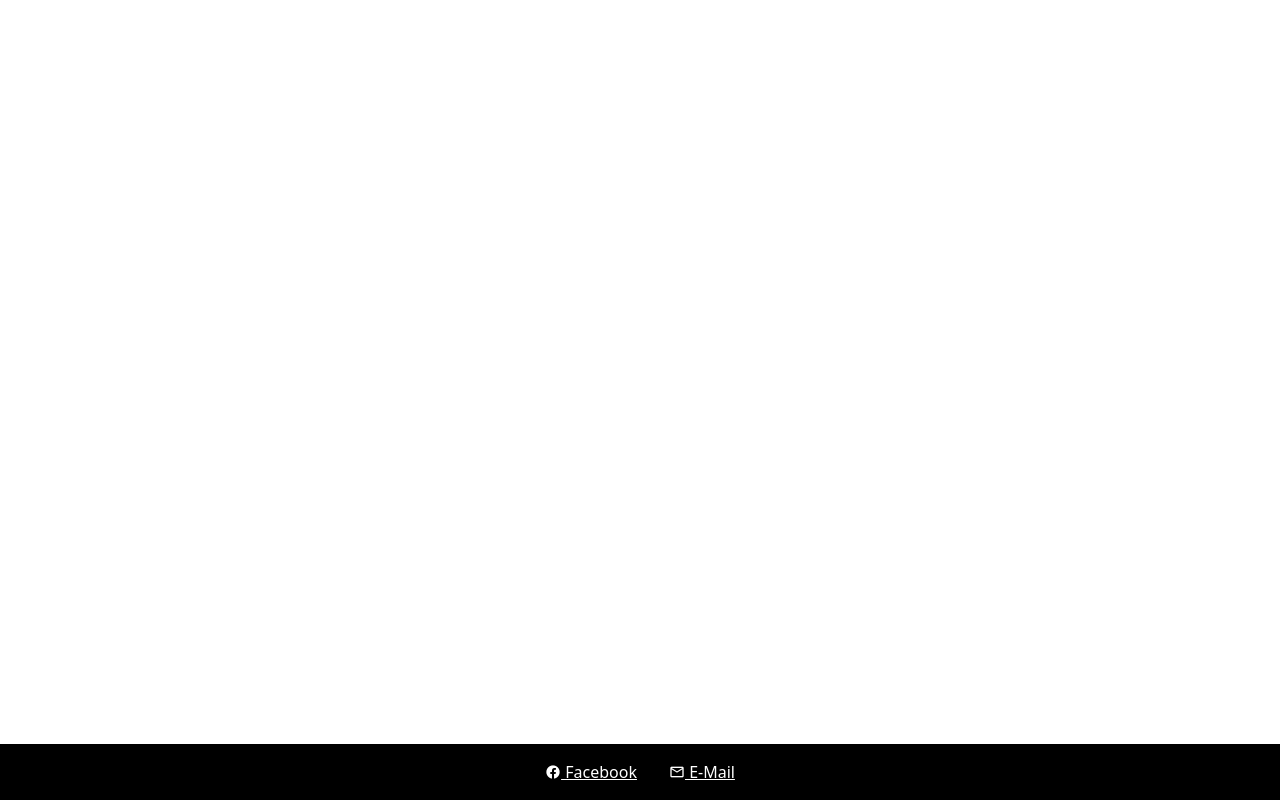
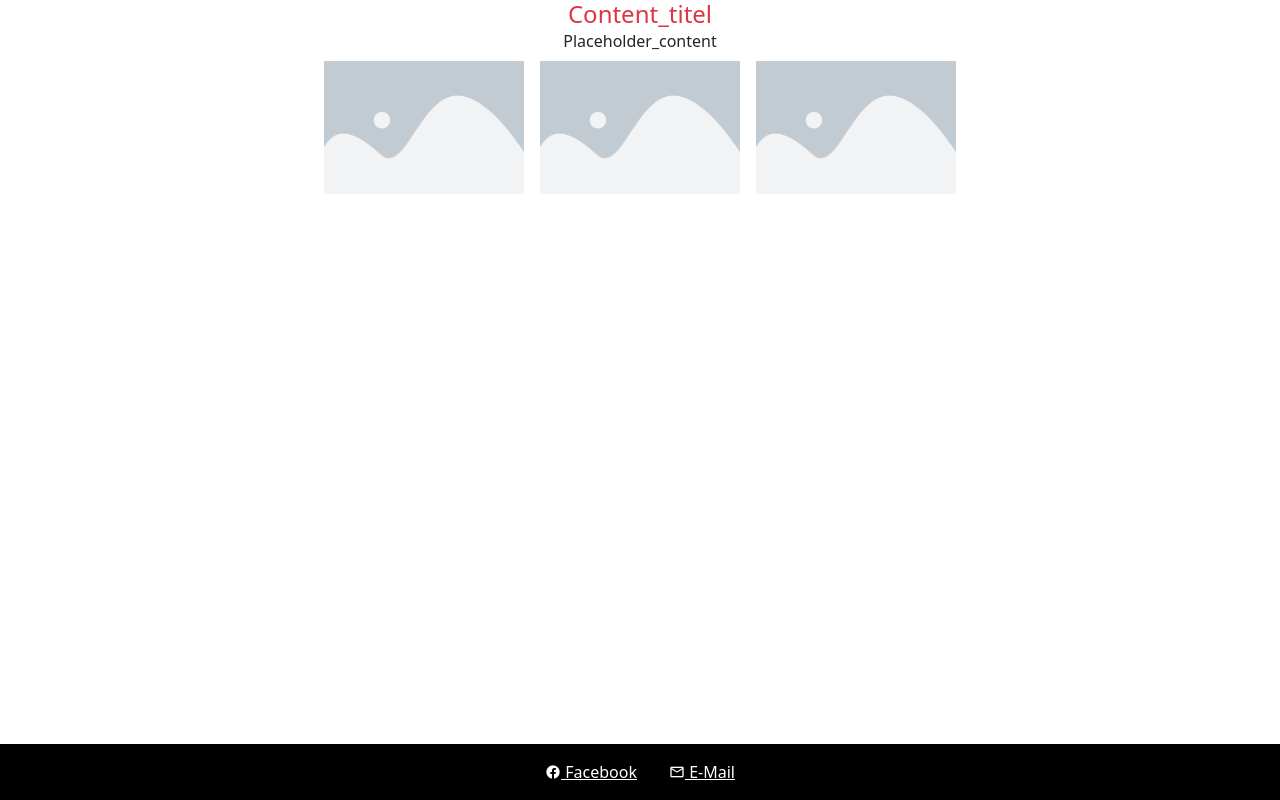
Before and after one commit to Werzu25/MusikbezirkSilz, a Vue app: page / in a window 1280 px wide. Built offline with nearby package versions, Linux system fonts and the light colour scheme.

Commit message:
element3 fotos added

```diff
--- a/src/App.vue
+++ b/src/App.vue
@@ -1,10 +1,12 @@
 <script setup>
 import ASceneBuilderWrapper from '@/components/SceneBuilderWrapper.vue'
 import AFooter from '@/components/MainFooter.vue'
+import element3bilder from '@/components/templates/element-3fotos-unten.vue'
 </script>
 
 <template>
   <main>
+    <element3bilder></element3bilder>
     <a-footer></a-footer>
   </main>
 </template>
--- a/src/components/templates/element-3fotos-unten.vue
+++ b/src/components/templates/element-3fotos-unten.vue
@@ -9,7 +9,7 @@
     <div class="container-fluid d-flex justify-content-center">
       <!-- Bild 1 mit Modal -->
       <img
-        src="Placeholder.png"
+        src="src/assets/placeholder.webp"
         class="grow m-2"
         data-bs-toggle="modal"
         data-bs-target="#modal1"
@@ -37,7 +37,7 @@
               ></button>
             </div>
             <div class="modal-body">
-              <img src="Placeholder.png" class="img-fluid" />
+              <img src="src/assets/placeholder.webp" class="img-fluid" />
             </div>
           </div>
         </div>
@@ -45,7 +45,7 @@
 
       <!-- Bild 2 mit Modal -->
       <img
-        src="Placeholder.png"
+        src="src/assets/placeholder.webp"
         class="grow m-2"
         data-bs-toggle="modal"
         data-bs-target="#modal2"
@@ -73,7 +73,7 @@
               ></button>
             </div>
             <div class="modal-body">
-              <img src="Placeholder.png" class="img-fluid" />
+              <img src="src/assets/placeholder.webp" class="img-fluid" />
             </div>
           </div>
         </div>
@@ -81,7 +81,7 @@
 
       <!-- Bild 3 mit Modal -->
       <img
-        src="Placeholder.png"
+        src="src/assets/placeholder.webp"
         class="grow m-2"
         data-bs-toggle="modal"
         data-bs-target="#modal3"
@@ -109,7 +109,7 @@
               ></button>
             </div>
             <div class="modal-body">
-              <img src="Placeholder.png" class="img-fluid" />
+              <img src="src/assets/placeholder.webp" class="img-fluid" />
             </div>
           </div>
         </div>
```
